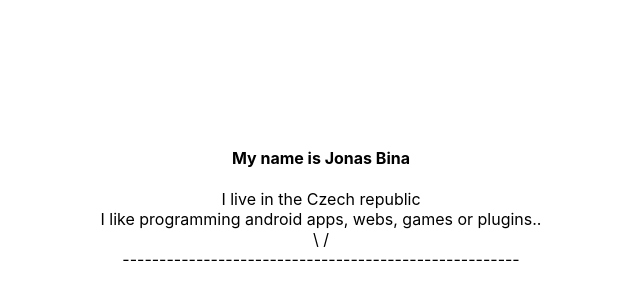
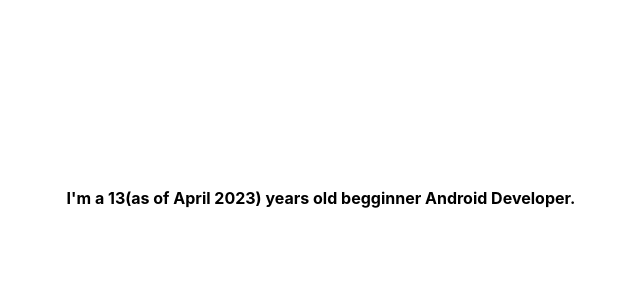
Before and after one commit to jonasbina/jonasbina.com, a Next.js app: page /aboutme in a window 1280 px wide. Shown: the part 202-502 px from the top of the page, without its empty margins (319-959 px from the left). Built offline with nearby package versions, Linux system fonts and the light colour scheme.

Commit message:
needed a place to store an image to test some code XXXXX

```diff
--- a/pages/aboutme.js
+++ b/pages/aboutme.js
@@ -4,11 +4,8 @@
 export default function Home() {
   return (
     <div className={styles.container}>
-    <h4>My name is Jonas Bina</h4>
-    <a>I live in the Czech republic</a>
-    <a>I like programming android apps, webs, games or plugins..</a>
-    <a>\                                                      /</a>
-    <a> ------------------------------------------------------</a>
+    <h4>I'm a 13(as of April 2023) years old begginner Android Developer. </h4>
+
     </div>
   )
 }
```
